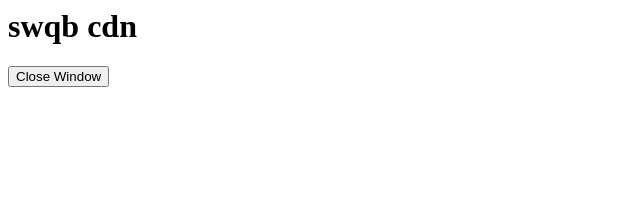
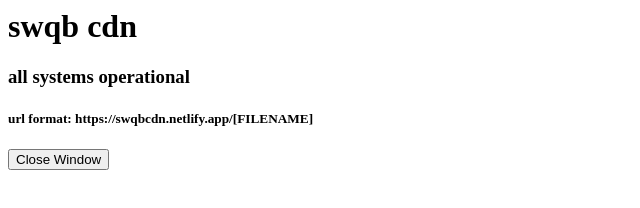
Before and after one commit to swqb/cdn, a plain HTML site: page index.html in a window 1280 px wide. Shown: the whole page, without its empty margins (0-640 px from the left). Drawn offline with Linux system fonts and the light colour scheme.

Commit message:
Update index.html

```diff
--- a/index.html
+++ b/index.html
@@ -1,3 +1,5 @@
 <h1>swqb cdn</h1>
 <title>swqb cdn</title>
+<h3>all systems operational</h3>
+<h5>url format: https://swqbcdn.netlify.app/[FILENAME]</h5>
 <input name="button" type="button" onclick="window.close()" value="Close Window">
```
